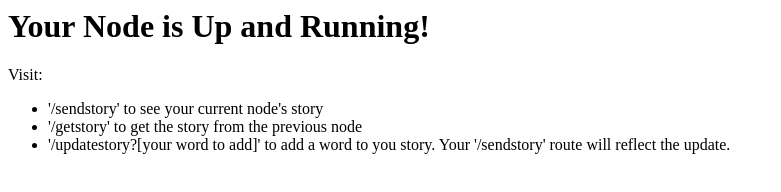
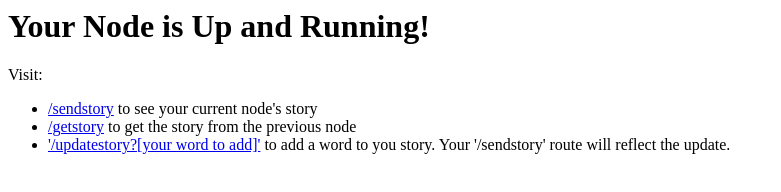
Before and after one commit to hunter-atk/serverLibs, a website: page index.html in a window 1280 px wide. Shown: the whole page, without its empty margins (0-781 px from the left). Drawn offline with Linux system fonts and the light colour scheme.

Commit message:
added hyper links, and a new line

```diff
--- a/index.html
+++ b/index.html
@@ -2,7 +2,7 @@
 
 Visit:
 <ul>
-  <li>'/sendstory' to see your current node's story</li>
-  <li>'/getstory' to get the story from the previous node</li>
-  <li>'/updatestory?[your word to add]' to add a word to you story.  Your '/sendstory' route will reflect the update. </li>
+  <li><a href='/sendstory'>/sendstory<a> to see your current node's story</li>
+  <li><a href='/getstory'>/getstory</a> to get the story from the previous node</li>
+  <li><a href='/updatestory?booyah'>'/updatestory?[your word to add]'</a> to add a word to you story.  Your '/sendstory' route will reflect the update. </li>
 </ul>
--- a/server.js
+++ b/server.js
@@ -115,6 +115,7 @@ var routes = {
         response.end(content);
       });
     });
+
     req.end();
   }
 }
@@ -138,7 +139,7 @@ function addMadLib(queryWord) {
     if (err) {
       return console.log(err);
     }
-    console.log("Reading story.txt" + data.toString());
+    console.log("Reading story.txt:\n" + data.toString());
     story = data.toString();
 
     // update story with new word
```
